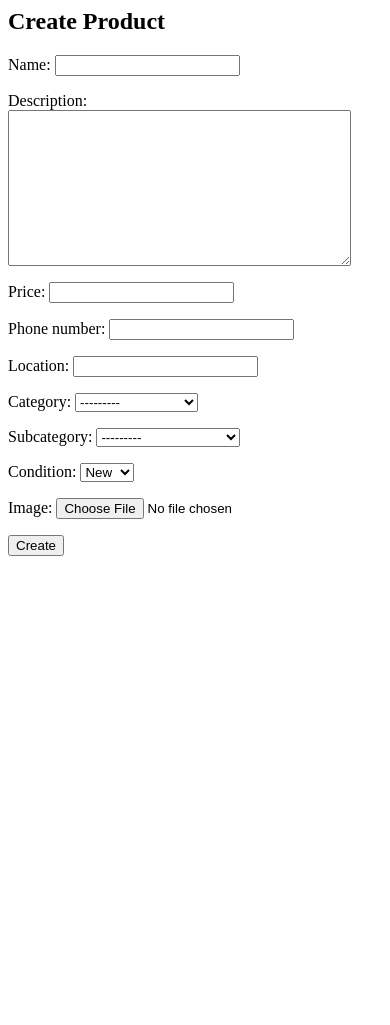
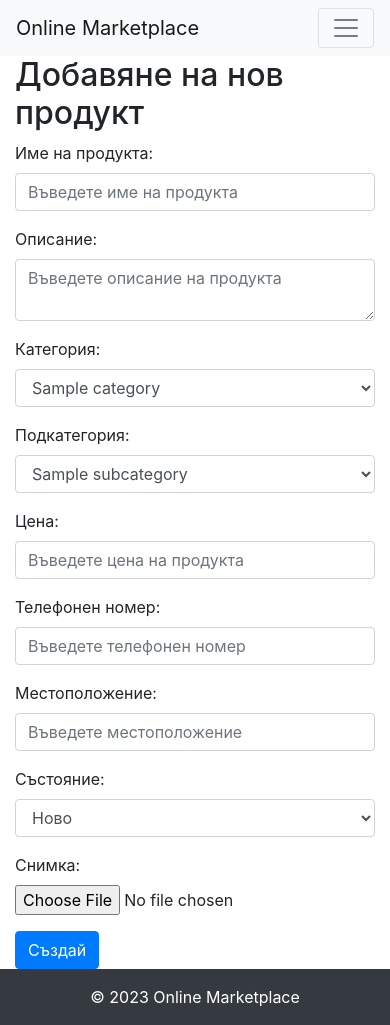
Before and after one commit to MartinDukendjiev/online_marketplace, a Django app: page /products/create/ in a window 390 px wide. Before the commit the page ends 556 px from the top, so only its background shows below. Run offline with Django 3.2, Linux system fonts and the light colour scheme; a user stored in the database is signed in; tables that the repository leaves empty hold one stand-in row (values such as "Sample post"); some libraries are stand-ins or nearby versions.

Commit message:
Creating base html templates + search and filter options for categories at index page and product_list page.

```diff
--- a/online_marketplace/products/forms.py
+++ b/online_marketplace/products/forms.py
@@ -1,5 +1,5 @@
 from django import forms
-from .models import Product
+from .models import Product, Category, SubCategory
 
 
 class ProductForm(forms.ModelForm):
@@ -27,3 +27,9 @@ class ProductUpdateForm(forms.ModelForm):
         if commit:
             product.save()
         return product
+
+
+class ProductSearchForm(forms.Form):
+    search = forms.CharField(required=False, widget=forms.TextInput(attrs={'placeholder': 'Търси продукт'}))
+    category = forms.ModelChoiceField(queryset=Category.objects.all(), required=False, empty_label="Изберете категория...")
+    subcategory = forms.ModelChoiceField(queryset=SubCategory.objects.all(), required=False, empty_label="Изберете подкатегория...")
--- a/online_marketplace/products/views.py
+++ b/online_marketplace/products/views.py
@@ -1,16 +1,43 @@
 from django.contrib.auth.mixins import LoginRequiredMixin
+from django.db.models import Q
+
 from django.http import Http404
+from django.shortcuts import render
 from django.urls import reverse_lazy, reverse
 from django.views.generic import ListView, DetailView, CreateView, UpdateView, DeleteView
 
-from online_marketplace.products.models import Product
-from online_marketplace.products.forms import ProductForm, ProductUpdateForm
+from online_marketplace.products.models import Product, Category, SubCategory
+from online_marketplace.products.forms import ProductForm, ProductUpdateForm, ProductSearchForm
 
 
 class ProductListView(ListView):
     model = Product
     template_name = 'products/product_list.html'
     context_object_name = 'products'
+
+    def get_queryset(self):
+        queryset = super().get_queryset()
+        search_query = self.request.GET.get('search', '')
+        category_query = self.request.GET.get('category', '')
+        subcategory_query = self.request.GET.get('subcategory', '')
+
+        if search_query:
+            queryset = queryset.filter(Q(name__icontains=search_query) | Q(description__icontains=search_query))
+
+        if category_query and category_query.isdigit():
+            queryset = queryset.filter(category__id=category_query)
+
+        if subcategory_query and subcategory_query.isdigit():
+            queryset = queryset.filter(subcategory__id=subcategory_query)
+
+        return queryset
+
+    def get_context_data(self, **kwargs):
+        context = super().get_context_data(**kwargs)
+        context['search_form'] = ProductSearchForm(self.request.GET)
+        context['categories'] = Category.objects.all()
+        context['subcategories'] = SubCategory.objects.all()
+        return context
 
 
 class ProductDetailView(DetailView):
@@ -28,6 +55,12 @@ class ProductCreateView(LoginRequiredMixin, CreateView):
     def form_valid(self, form):
         form.instance.user = self.request.user
         return super().form_valid(form)
+
+    def get_context_data(self, **kwargs):
+        context = super().get_context_data(**kwargs)
+        context['categories'] = Category.objects.all()
+        context['subcategories'] = SubCategory.objects.all()
+        return context
 
 
 class ProductUpdateView(LoginRequiredMixin, UpdateView):
@@ -54,3 +87,10 @@ class ProductDeleteView(LoginRequiredMixin, DeleteView):
         if obj.user != self.request.user:
             raise Http404()
         return obj
+
+
+def product_list_view(request):
+    search_query = request.GET.get('search', '')
+    products = Product.objects.filter(name__icontains=search_query)
+    search_form = ProductSearchForm(request.GET or None)
+    return render(request, 'products/product_list.html', {'products': products, 'search_form': search_form})
--- /dev/null
+++ b/templates/base/base.html
@@ -0,0 +1,28 @@
+<!DOCTYPE html>
+<html lang="en">
+<head>
+    <meta charset="UTF-8">
+    <title>{% block title %}Online Marketplace{% endblock title %}</title>
+    <!-- Bootstrap CSS -->
+    <link href="https://stackpath.bootstrapcdn.com/bootstrap/4.5.2/css/bootstrap.min.css" rel="stylesheet">
+
+</head>
+<body>
+    {% include 'base/navbar.html' %}
+
+    <main role="main" class="container">
+        {% block content %}
+
+        {% endblock content %}
+    </main>
+
+    {% include 'base/footer.html' %}
+
+    <!-- Optional JavaScript -->
+    <!-- jQuery first, then Popper.js, then Bootstrap JS -->
+    <script src="https://code.jquery.com/jquery-3.5.1.slim.min.js"></script>
+    <script src="https://cdn.jsdelivr.net/npm/bootstrap@4.5.2/dist/js/bootstrap.min.js"></script>
+    {% block js %}{% endblock js %}
+
+</body>
+</html>
--- /dev/null
+++ b/templates/base/footer.html
@@ -0,0 +1,13 @@
+{% load static %}
+{% now "Y" as year %}
+
+<footer class="footer mt-auto py-3 bg-dark text-white">
+  <div class="container text-center">
+    <span>&copy; {{ year }} Online Marketplace</span>
+{#    <div class="social-icons mt-3">#}
+{#      <a href="#"><img src="{% static '#' %}" alt="Facebook" width="32" height="32"/></a>#}
+{#      <a href="#"><img src="{% static '#' %}" alt="Instagram" width="32" height="32"/></a>#}
+{#      <a href="#"><img src="{% static '#' %}" alt="TikTok" width="32" height="32"/></a>#}
+{#    </div>#}
+  </div>
+</footer>
--- /dev/null
+++ b/templates/base/navbar.html
@@ -0,0 +1,32 @@
+<nav class="navbar navbar-expand-lg navbar-light bg-light">
+    <a class="navbar-brand" href="{% url 'index' %}">Online Marketplace</a>
+    <button class="navbar-toggler" type="button" data-toggle="collapse" data-target="#navbarNav"
+            aria-controls="navbarNav" aria-expanded="false" aria-label="Toggle navigation">
+        <span class="navbar-toggler-icon"></span>
+    </button>
+    <div class="collapse navbar-collapse" id="navbarNav">
+        <ul class="navbar-nav ml-auto">
+            {% if user.is_authenticated %}
+                <li class="nav-item">
+                    <a class="nav-link" href="{% url 'product list' %}">Goods</a>
+                </li>
+                <li class="nav-item">
+                    <a class="nav-link" href="{% url 'product create' %}">Add product</a>
+                </li>
+                <li class="nav-item">
+                    <a class="nav-link" href="{% url 'profile details' user.pk %}">{{ user.username }}</a>
+                </li>
+                <li class="nav-item">
+                    <a class="nav-link" href="{% url 'logout user' %}">Logout</a>
+                </li>
+            {% else %}
+                <li class="nav-item">
+                    <a class="nav-link" href="{% url 'login user' %}">Login</a>
+                </li>
+                <li class="nav-item">
+                    <a class="nav-link" href="{% url 'register user' %}">Register</a>
+                </li>
+            {% endif %}
+        </ul>
+    </div>
+</nav>
--- a/templates/products/product_create.html
+++ b/templates/products/product_create.html
@@ -1,8 +1,71 @@
+{% extends 'base/base.html' %}
+
 {% block content %}
-  <h2>Create Product</h2>
-  <form method="POST">
-  {% csrf_token %}
-    {{ form.as_p }}
-    <button type="submit">Create</button>
-  </form>
+    <h2>Добавяне на нов продукт</h2>
+    <form method="post" enctype="multipart/form-data">
+        {% csrf_token %}
+        {% if form.errors %}
+            <div class="alert alert-danger">
+                <strong>Please check:</strong>
+                {% for field, errors in form.errors.items %}
+                    {% for error in errors %}
+                        <p>{{ field|capfirst }}: {{ error }}</p>
+                    {% endfor %}
+                {% endfor %}
+            </div>
+        {% endif %}
+        <div class="form-group">
+            <label for="name">Име на продукта:</label>
+            <input type="text" class="form-control" id="name" placeholder="Въведете име на продукта" name="name"
+                   required>
+        </div>
+        <div class="form-group">
+            <label for="description">Описание:</label>
+            <textarea class="form-control" id="description" placeholder="Въведете описание на продукта"
+                      name="description" required></textarea>
+        </div>
+        <div class="form-group">
+            <label for="category">Категория:</label>
+            <select class="form-control" id="category" name="category" required>
+                {% for category in categories %}
+                    <option value="{{ category.id }}">{{ category.name }}</option>
+                {% endfor %}
+            </select>
+        </div>
+        <div class="form-group">
+            <label for="subcategory">Подкатегория:</label>
+            <select class="form-control" id="subcategory" name="subcategory" required>
+                {% for subcategory in subcategories %}
+                    <option value="{{ subcategory.id }}">{{ subcategory.name }}</option>
+                {% endfor %}
+            </select>
+        </div>
+        <div class="form-group">
+            <label for="price">Цена:</label>
+            <input type="number" step="0.01" class="form-control" id="price" placeholder="Въведете цена на продукта"
+                   name="price" required>
+        </div>
+        <div class="form-group">
+            <label for="phone_number">Телефонен номер:</label>
+            <input type="text" class="form-control" id="phone_number" placeholder="Въведете телефонен номер"
+                   name="phone_number" required>
+        </div>
+        <div class="form-group">
+            <label for="location">Местоположение:</label>
+            <input type="text" class="form-control" id="location" placeholder="Въведете местоположение" name="location"
+                   required>
+        </div>
+        <div class="form-group">
+            <label for="condition">Състояние:</label>
+            <select class="form-control" id="condition" name="condition" required>
+                <option value="New">Ново</option>
+                <option value="Used">Употребявано</option>
+            </select>
+        </div>
+        <div class="form-group">
+            <label for="image">Снимка:</label>
+            <input type="file" class="form-control-file" id="image" name="image">
+        </div>
+        <button type="submit" class="btn btn-primary">Създай</button>
+    </form>
 {% endblock %}
```
Also changed, not shown: templates/products/product_detail.html (+33 -23 lines), templates/products/product_list.html (+43 -9 lines).
